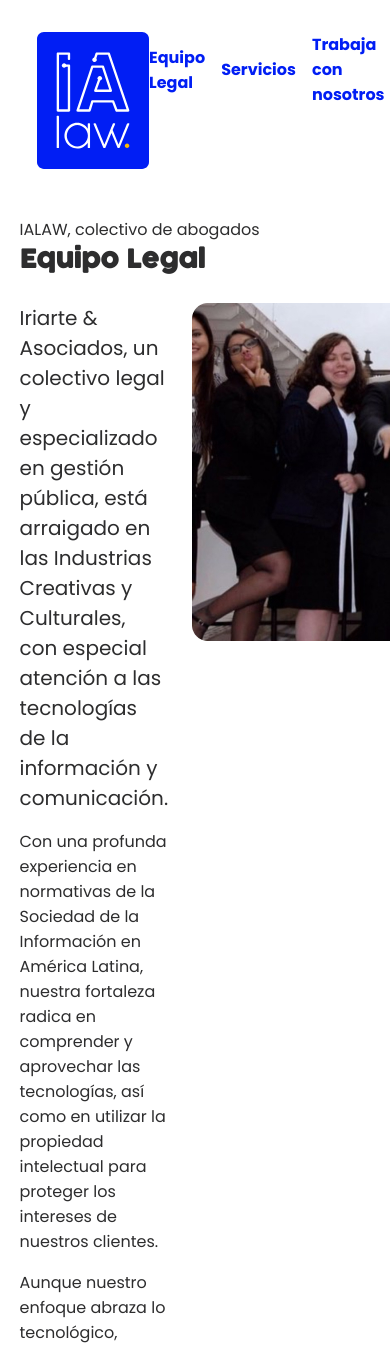
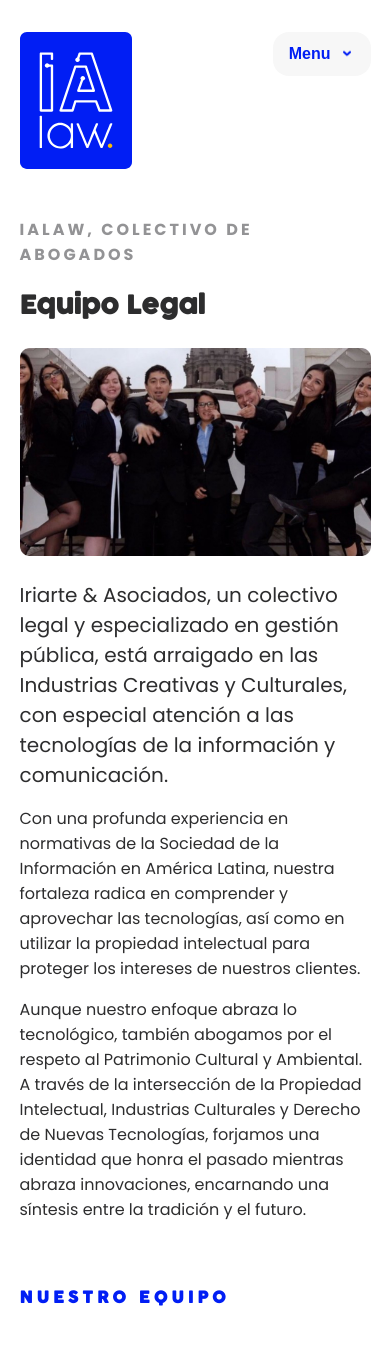
Before and after one commit to nicolaslozada/tecnostore, a PHP site: page /equipo.html in a window 390 px wide; the page is wider, and only the part inside the window is pictured. Shown: the top 1347 px of that part. Run offline with PHP 8.4, Linux system fonts and the light colour scheme.

Commit message:
funcional

```diff
--- a/ialaw/equipo.html
+++ b/ialaw/equipo.html
@@ -7,17 +7,39 @@
         <div class="team-page container">
             <section class="header">
                 <div class="navigation">
-                    <div class="container">
-                        <div class="nav">
-                            <div class="ialaw-logo">
-                                <a href="index.html"><img src="src/icons/ialaw-logo.svg" alt="IA LAW"/></a>
-                            </div>
-                            <div class="menu">
+                    <div class="nav">
+                        <div class="ialaw-logo">
+                            <a href="index.html"><img src="src/icons/ialaw-logo.svg" alt="IA LAW"/></a>
+                        </div>
+                        <!-- regular menu -->
+                        <div class="menu ">
+                            <ul class="menu__pages">
+                                <li><a href="equipo.html">Equipo Legal</a></li>
+                                <li><a href="servicios.html">Servicios</a></li>
+                                <li><a href="trabaja-con-nosotros.html">Trabaja con nosotros</a></li>
+                                <li><a class="button openModalBtn">Contáctanos</a></li>
+
+                            </ul>
+                            <ul class="menu__rrss">
+                                <li><a href="/instagram"><img src="src/icons/logo-instagram.svg" alt="Instagram"/></a></li>
+                                <li><a href="/twitter"><img src="src/icons/logo-X.svg" alt="Twitter"/></a></li>
+                                <li><a href="/youtube"><img src="src/icons/logo-youtube.svg" alt="YouTube"/></a></li>
+                                <li><a href="/facebook"><img src="src/icons/logo-facebook.svg" alt="Facebook"/></a></li>
+                            </ul>
+                        </div>
+                        <!-- regular menu -->
+
+
+                        <!-- mobile menu -->
+                        <div class="mobile-menu-container">
+                            <button class="button button-menu btnDropdown"> Menu <img src="src/icons/caret-down.png" height="16" width="16"/> </button>
+                            <div class="menu-mobile dropdownBox hidden">
                                 <ul class="menu__pages">
                                     <li><a href="equipo.html">Equipo Legal</a></li>
                                     <li><a href="servicios.html">Servicios</a></li>
                                     <li><a href="trabaja-con-nosotros.html">Trabaja con nosotros</a></li>
                                     <li><a class="button openModalBtn">Contáctanos</a></li>
+
                                 </ul>
                                 <ul class="menu__rrss">
                                     <li><a href="/instagram"><img src="src/icons/logo-instagram.svg" alt="Instagram"/></a></li>
@@ -282,6 +304,7 @@
 
           <div class="overlay hidden"></div>
           <script src="src/js/modal.js"></script>
+          <script src="src/js/dropdown.js"></script>
 
     </body>
 </html>
--- a/ialaw/src/css/modal.css
+++ b/ialaw/src/css/modal.css
@@ -112,7 +112,15 @@
     z-index: 1;
   }
 
-  .hidden
-{
+  .hidden {
     display: none;
 }
+
+@media (max-width:768px) {
+.modal {
+    width: 90%;
+    padding: 48px;
+    width: calc(90% - 48px);
+    padding: 24px;
+    }
+}
--- a/ialaw/src/css/styles.css
+++ b/ialaw/src/css/styles.css
@@ -69,6 +69,7 @@ h1{
     font-size: var(--size4);
     margin:0;
     padding:0;
+    line-height: 130%;
 }
 
 h2{
@@ -109,6 +110,10 @@ ul {
 
 ul > li {
     list-style: none;
+}
+
+.hidden {
+    display: none;
 }
 
 
@@ -177,6 +182,14 @@ ul > li {
     gap: 24px;
 }
 
+.mobile-menu-container{
+    display: none;
+}
+
+.menu-mobile{
+    display: none;;
+}
+
 .menu__pages{
     display: flex;
     align-items: center;
@@ -185,6 +198,12 @@ ul > li {
     font-weight: 700;
 }
 
+.button-menu{
+    background-color: var(--gray-100);
+    display: none;
+    gap:8px;
+    color: var(--ialaw-blue-400);
+}
 
 
 .menu__rrss{
@@ -206,10 +225,20 @@ ul > li {
 
 .hero--left{
     width: 100%;
+    display: flex;
+    flex-direction: column;
+    gap: 16px;
 }
 
 .hero--right{
     width: 100%;
+}
+
+.hero__pretitle{
+    color:var(--ialaw-yellow-400);
+    text-transform: uppercase;
+    font-weight: 700;
+    letter-spacing: 5;
 }
 
 .hero__img{
@@ -227,6 +256,14 @@ ul > li {
 }
 
 /* Lead */
+
+.pretitle{
+    font-weight: bold;
+    text-transform: uppercase;
+    margin-bottom: 24px;
+    color: var(--black-300);
+    letter-spacing: 3;
+}
 
 .lead{
     display: flex;
@@ -284,6 +321,10 @@ section.services{
     font-family: 'Poppins', Arial, Helvetica, sans-serif;
     text-transform: uppercase;
 } */
+
+.services-page__item > a.button{
+    margin-top: 24px;
+}
 
 .areas__list{
     display: flex;
@@ -603,6 +644,16 @@ h3.services-page__item__title{
     .contact-card {
         width: 276px;
     }
+    .team-intro{
+        grid-template-columns: 1fr ;
+    }
+    .team-intro--left{
+        order: 2;
+    }
+
+    .team-intro--right{
+        order: 1;
+    }
   }
 
   @media (max-width: 1024px) {
@@ -614,10 +665,49 @@ h3.services-page__item__title{
         width: 0;
     }
 
+    .button-menu{
+        display: flex;
+    }
+    .menu{
+        display: none;
+    }
+
+    .mobile-menu-container{
+        display: flex;
+        flex-direction: column;
+    }
+
+    .menu-mobile{
+        display: flex;
+        flex-direction: column;
+        gap: 24px;
+        align-items: center;
+        right: 0;
+        background-color: var(--gray-100);
+        padding: 24px;
+        border-radius: 16px;
+        position: absolute;
+        right: 5%;
+        top: 86px;
+        z-index: 2;
+    }
+    .menu-mobile > .menu__pages{
+        flex-direction: column;
+    }
+
     .services__list {
         grid-template-columns: 1fr 1fr 1fr;
         grid-template-rows: 1fr 1fr 1fr;
     }
+
+    .contact__list {
+        display: grid;
+        grid-template-columns: 1fr 1fr 1fr;
+        grid-template-rows: 1fr 1fr;
+        }
+    .contact-card {
+        width: calc(100% - 32px);
+        }
 
     .areas-card--double {
         width: 448px;
@@ -625,6 +715,10 @@ h3.services-page__item__title{
 
     .ialaw-decoration {
         display: none;
+    }
+
+    .input--search {
+        width: 100%;
     }
 
     .work-with-us {
@@ -651,6 +745,10 @@ h3.services-page__item__title{
         gap: 16px;
     }
 
+    .contact__list {
+        grid-template-columns: 1fr 1fr;
+        grid-template-rows: 1fr 1fr 1fr;
+    }
     .services__list {
         grid-template-columns: 1fr;
     }
@@ -674,10 +772,23 @@ h3.services-page__item__title{
         height: 44px;
     }
 
+    .team-intro--right > img {
+        max-width: 100%;
+    }
+
+    .team-person__info {
+        grid-template-columns: 1fr;
+    }
+
+    .contact__list {
+        grid-template-columns: 1fr;
+    }
+
 
     .footer__top {
         flex-direction: column;
         gap: 16px;
+        align-items: start;
     }
 
     .footer__top__right{
@@ -693,12 +804,11 @@ h3.services-page__item__title{
     }
     .footer__bottom__info__left > div {
         width: 100%;
-        }
+    }
 
     .footer__bottom__info__right {
         text-align: left;
         margin-top: 16px;
     }
 
-
 }
--- /dev/null
+++ b/ialaw/src/js/dropdown.js
@@ -0,0 +1,17 @@
+const dropdownBtn = document.querySelector(".btnDropdown");
+const dropdownBox = document.querySelector(".dropdownBox")
+
+const openDropdown = function (){
+    dropdownBox.classList.toggle("hidden");
+    overlay.classList.remove("hidden");
+}
+
+const closeDropdown = function () {
+    overlay.classList.add("hidden");
+    dropdownBox.classList.add("hidden");
+};
+
+dropdownBtn.addEventListener("click", openDropdown);
+overlay.addEventListener("click", () => {
+    closeDropdown ();
+});
--- a/ialaw/src/js/modal.js
+++ b/ialaw/src/js/modal.js
@@ -6,6 +6,7 @@ const closeModalBtn = document.querySelector(".btn-close");
 const openModal = function () {
     modal.classList.remove("hidden");
     overlay.classList.remove("hidden");
+    dropdownBox.classList.add("hidden");
 };
 
 const closeModal = function () {
```
Also changed, not shown: ialaw/index.html (+26 -5 lines), ialaw/servicios.html (+29 -6 lines), ialaw/trabaja-con-nosotros.html (+29 -6 lines), ialaw/src/icons/caret-down.png (added), ialaw/src/js/dropwdown.js (added).
